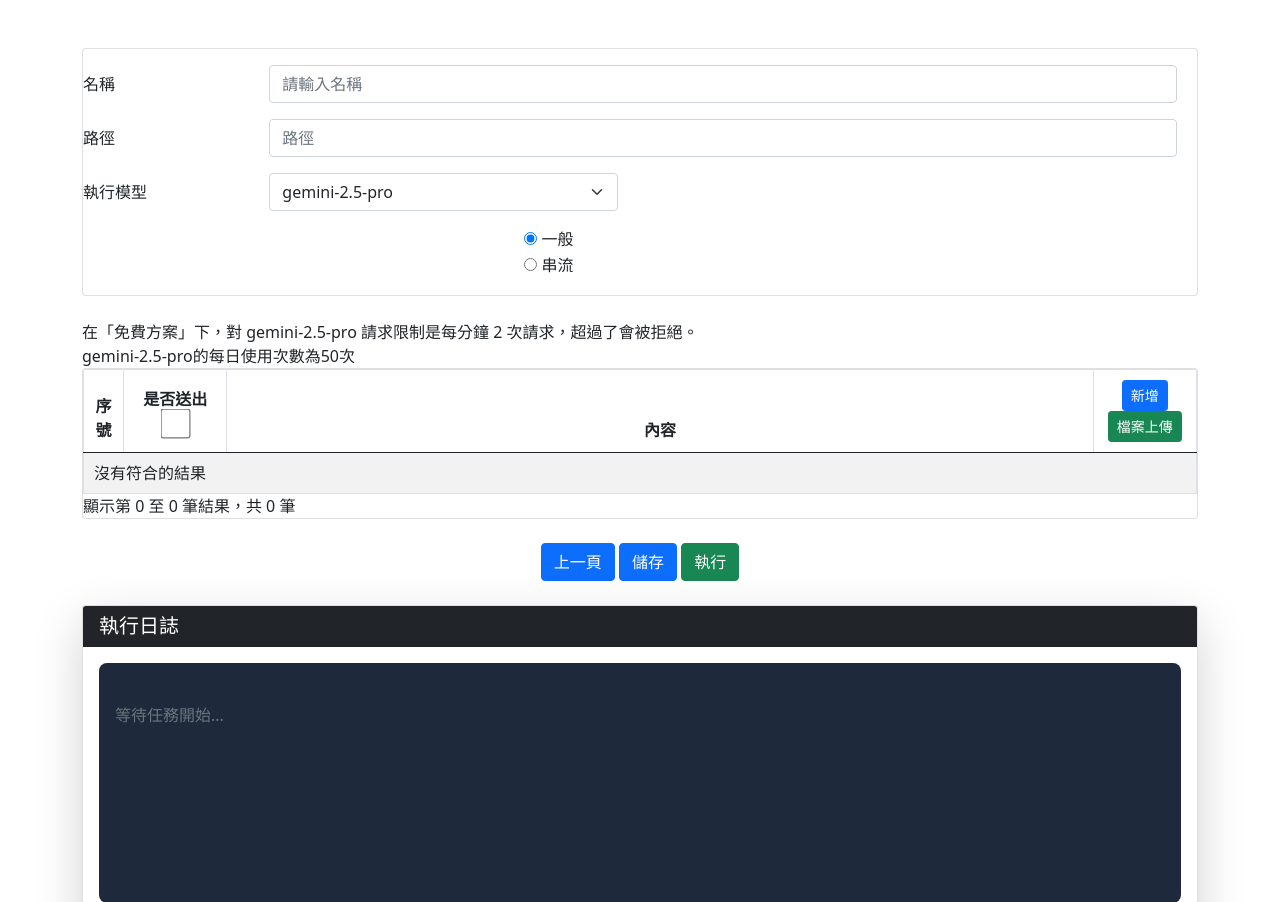
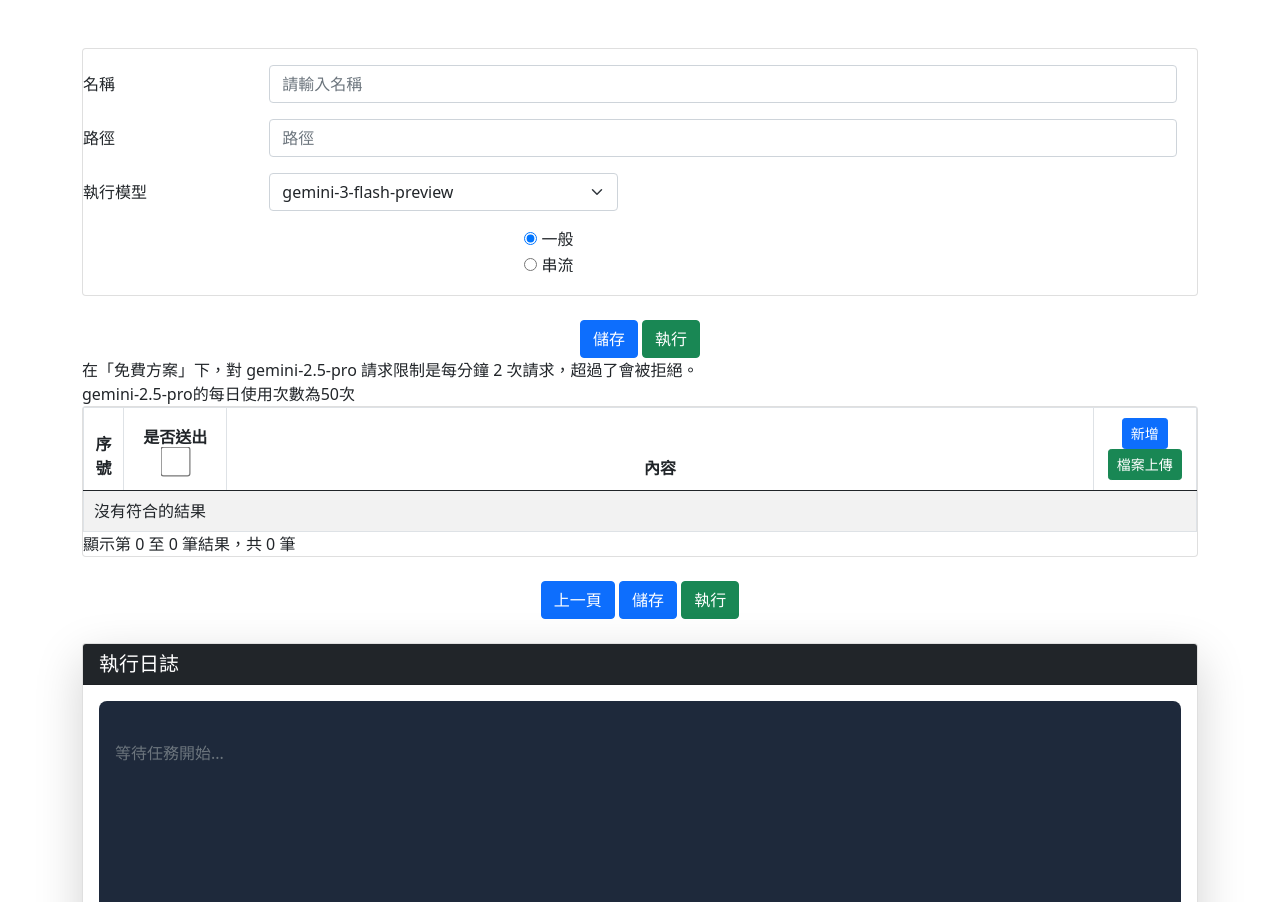
Before and after one commit to miner711489/gemini_practice, a Flask app: template templates/detail.html in a window 1280 px wide. Shown: the top 902 px of the page. Run offline with Flask 3, Linux system fonts and the light colour scheme; the template is opened without the code that fills it, so the values that code supplies are empty; parts of the project's set-up code (start-up, migrations or seed data) failed here and were passed over; some libraries are stand-ins or nearby versions.

Commit message:
增加gemini 3 flash

```diff
--- a/templates/detail.html
+++ b/templates/detail.html
@@ -307,7 +307,7 @@
         $('#selectAllRows').prop('checked', allChecked);
       });
 
-      $('#btnSave').click(async function () {
+      $('.btnSave').click(async function () {
         var jsonArray = []
 
         $("#table1 tbody tr").each(function () {
@@ -341,9 +341,9 @@
 
       });
 
-      $('#btnRun').click(async function () {
+      $('.btnRun').click(async function () {
 
-        await $('#btnSave').click();
+        await $('.btnSave').click();
 
         token = Math.floor(Math.random() * 1000000);
         var id = $('#hidId').val();
@@ -353,9 +353,6 @@
         const $logContainer = $('#log-container');
         $logMessage.empty();
         $logContainer.empty();
-
-        const $submitBtn = $('.btnRun');
-        $submitBtn.prop('disabled', true).text('執行中...');
 
         try {
           const response = await fetch('/detail/runbyid', {
@@ -436,8 +433,6 @@
           console.error("Fetch 請求失敗:", err);
           const $errorEntry = $('<div>').html('<span class="log-error">與伺服器的連線發生錯誤，請檢查後端日誌或網路連線。</span>');
           $logContainer.append($errorEntry);
-        } finally {
-          $submitBtn.prop('disabled', false).text('執行');
         }
       })
 
@@ -520,7 +515,8 @@
         </div>
         <div class="col-md-4">
           <select class="form-select" id="lstModel">
-            <option value="gemini-2.5-pro" selected="selected">gemini-2.5-pro</option>
+            <option value="gemini-3-flash-preview" selected="selected">gemini-3-flash-preview</option>
+            <option value="gemini-2.5-pro">gemini-2.5-pro</option>
             <option value="gemini-2.5-flash">gemini-2.5-flash</option>
             <option value="gemini-2.5-flash-lite">gemini-2.5-flash-lite</option>
             <option value="gemini-flash-latest">gemini-flash-latest</option>
@@ -539,6 +535,10 @@
           </div>
         </div>
       </div>
+    </div>
+    <div class="text-center mt-4">
+      <button id="btnSave2" class="btnSave btn btn-primary">儲存</button>
+      <button id="btnRun2" class="btnRun btn btn-success">執行</button>
     </div>
     <div>
       在「免費方案」下，對 gemini-2.5-pro 請求限制是每分鐘 2 次請求，超過了會被拒絕。<br />
@@ -570,8 +570,8 @@
 
     <div class="text-center mt-4">
       <button id="btnBack" class="btn btn-primary">上一頁</button>
-      <button id="btnSave" class="btn btn-primary">儲存</button>
-      <button id="btnRun" class="btn btn-success">執行</button>
+      <button id="btnSave" class="btnSave btn btn-primary">儲存</button>
+      <button id="btnRun" class="btnRun btn btn-success">執行</button>
     </div>
 
     <div class="card shadow-lg mt-4">
```
